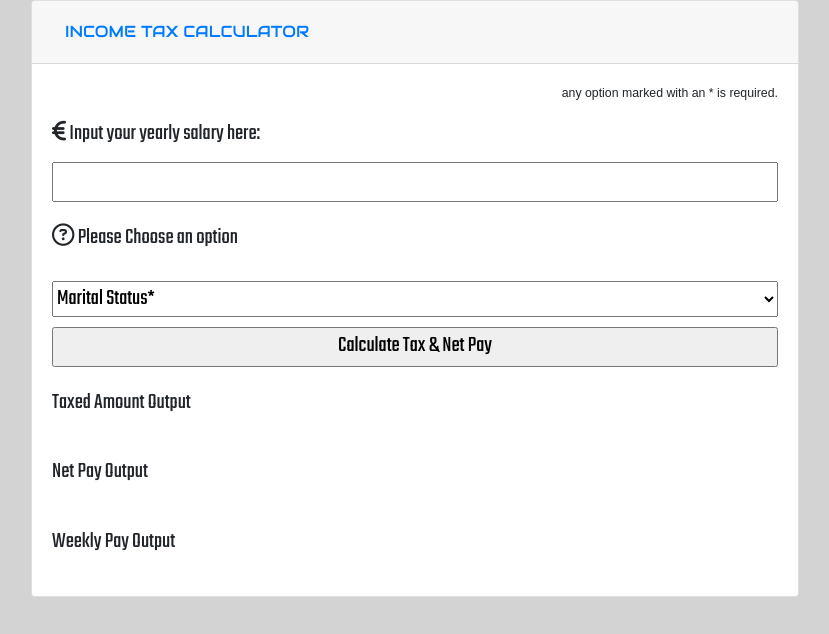
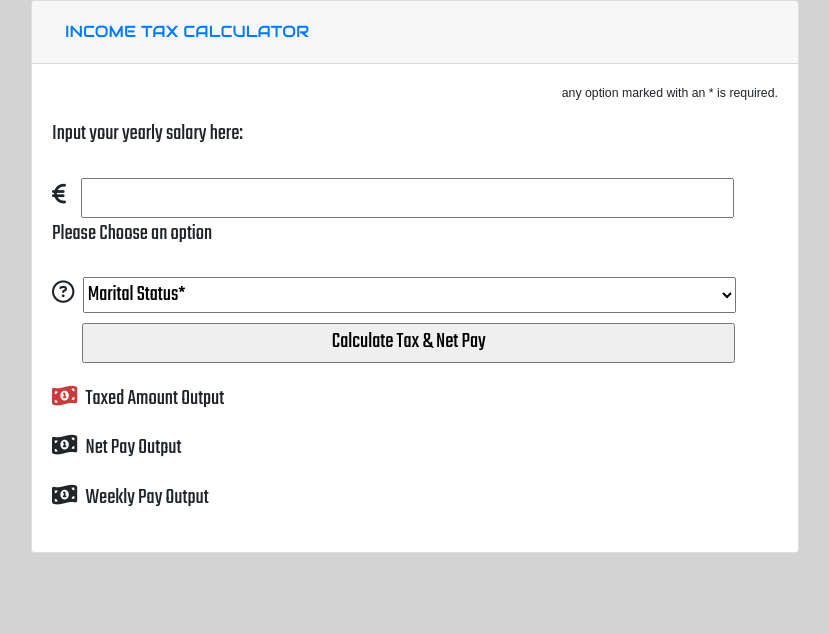
Before and after one commit to Code-Institute-Submissions/interactive-frontend-development-project, a plain HTML site: page index.html in a window 1280 px wide. Shown: the whole page, without its empty margins (225-1054 px from the left). Drawn offline with nearby package versions, Linux system fonts and the light colour scheme.

Commit message:
added money icon font and span to set icon red

```diff
--- a/assets/css/style.css
+++ b/assets/css/style.css
@@ -4,11 +4,12 @@ body{
 }
 
 input, select {
-  width: 100%;
+  width: 90%;
   margin-top: 10px;
 }
-p {
-    padding-top: 20px;
+
+i{
+    margin-right: 5px;
 }
 
 .col-12{
@@ -36,6 +37,27 @@ p {
     text-align: right;
 }
 
+/*--------------------------------------------Income Tax Calculator CSS*/
+.font-icon-div{
+    display:inline;
+}
+
+#make-red{
+    color: rgb(199, 60, 60);
+}
+
+#euro-symbol{
+   padding-right: 10px;
+}
+
+#income-taxed-btn{
+    margin-left: 30px;
+}
+
+#income-tax-output{
+    padding-top: 20px;
+}
+/*--------------------------------------------Media queries*/
 @media only screen and (min-width: 600px) {
   body {
     background-color: lightgray;
--- a/index.html
+++ b/index.html
@@ -34,21 +34,26 @@
                         <div id="collapseOne" class="collapse show" aria-labelledby="headingOne" data-parent="#accordion">
                         <div class="card-body">
                             <form>
-                                <P class="small-print-text">any option marked with an * is required.</P>
-                                <span id="yearly-salary"><i class="fas fa-euro-sign"></i> Input your yearly salary here:</span>
-                                <input id="income-input" type="text" name="income-per-year" value="">
+                                <P class="small-print-text py-0">any option marked with an * is required.</P>
+                                <p id="yearly-salary">Input your yearly salary here:</p>
+                                    <div class="font-icon-div">
 
-                                <p><i class="far fa-question-circle"></i>  Please Choose an option</p>
+                                        <i id="euro-symbol" class="fas fa-euro-sign"></i><input id="income-input" type="text" name="income-per-year" value="">
+                                    </div>
+                                <p>Please Choose an option</p>
+                                <div class="font-icon-div">
+                                    <i class="far fa-question-circle"></i>
                                     <select id="drop-down">
                                         <option id="blank" value="">Marital Status*</option>
                                         <option id="single-option" value="single">Single</option>
                                         <option id="married-option"value="married">Married</option>
                                         <option id="civil-partner-option" value="civil-partner">Civil Partner</option>
                                     </select>
+                                </div>
                                 <input id="income-taxed-btn" type="button" name="calculate-income-tax" value="Calculate Tax & Net Pay">
-                                <p id="income-tax-output">Taxed Amount Output</p>
-                                <p id="net-pay">Net Pay Output</p>
-                                <p id="weekly-pay">Weekly Pay Output</p>
+                                <p id="income-tax-output"><span id="make-red"><i class="fas fa-money-bill-wave-alt"></i></span> Taxed Amount Output</p>
+                                <p id="net-pay"><i class="fas fa-money-bill-wave-alt"></i> Net Pay Output</p>
+                                <p id="weekly-pay"><i class="fas fa-money-bill-wave-alt"></i> Weekly Pay Output</p>
                             </form>
                         </div>
                     </div>
```
Lines whose indentation alone changed are shown as unchanged.
